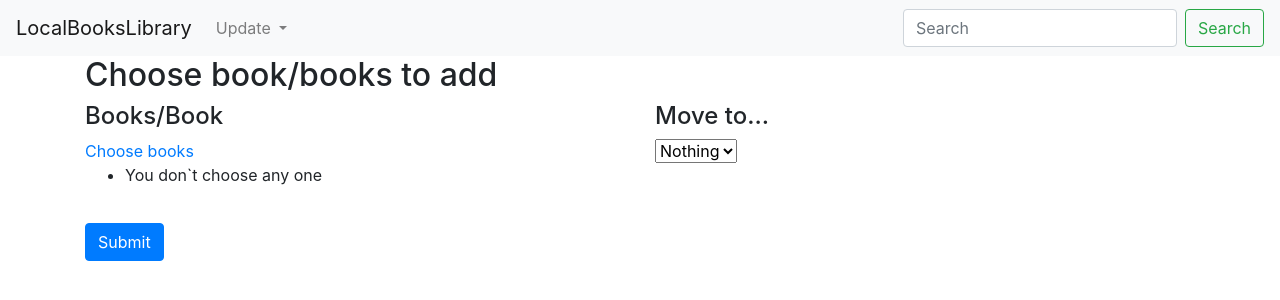
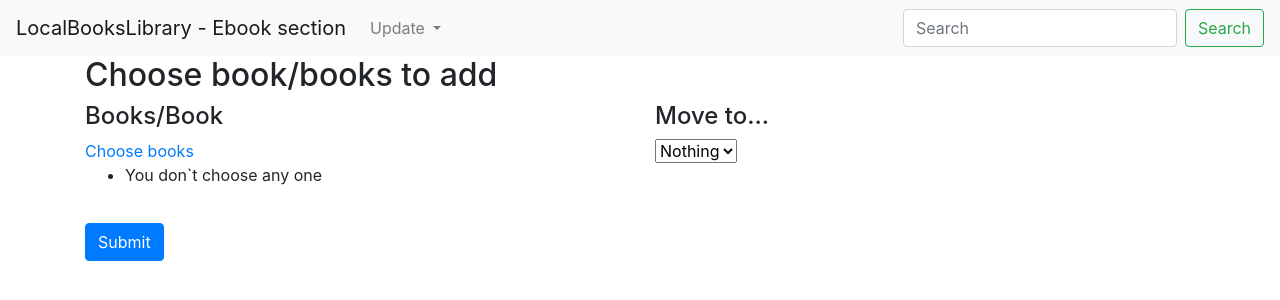
Before and after one commit to Chenger1/LocalBooksLibrary, a Django app: page /add_book/ in a window 1280 px wide. Shown: the top 300 px of the page. Run offline with Django 3.2, Linux system fonts and the light colour scheme; data that the repository does not hold is empty; some libraries are stand-ins or nearby versions.

Commit message:
Update: base.html in Ebook. Change section name

```diff
--- a/library/ebooks/templates/base.html
+++ b/library/ebooks/templates/base.html
@@ -15,7 +15,7 @@
 </head>
 <body>
     <nav class="navbar navbar-expand-lg navbar-light bg-light">
-      <a class="navbar-brand" href="{% url 'ebooks:list_top_e-folder' %}">LocalBooksLibrary</a>
+      <a class="navbar-brand" href="{% url 'ebooks:list_top_e-folder' %}">LocalBooksLibrary - Ebook section</a>
       <button class="navbar-toggler" type="button" data-toggle="collapse" data-target="#navbarSupportedContent" aria-controls="navbarSupportedContent" aria-expanded="false" aria-label="Toggle navigation">
       <span class="navbar-toggler-icon"></span>
       </button>
@@ -27,10 +27,6 @@
               Update
             </a>
             <div class="dropdown-menu" aria-labelledby="navbarDropdown">
-<!--                <a class="dropdown-item" href="{% url 'ebooks:add_new_book' %}">Add new book/books</a>-->
-<!--                <a class="dropdown-item" href="{% url 'ebooks:update_info_about_books' %}">Update info about books</a>-->
-<!--                <div class="dropdown-divider"></div>-->
-<!--              <a class="dropdown-item" href="{% url 'ebooks:check_folder_for_update' %}">Update page</a>-->
             </div>
           </li>
         </ul>
```
